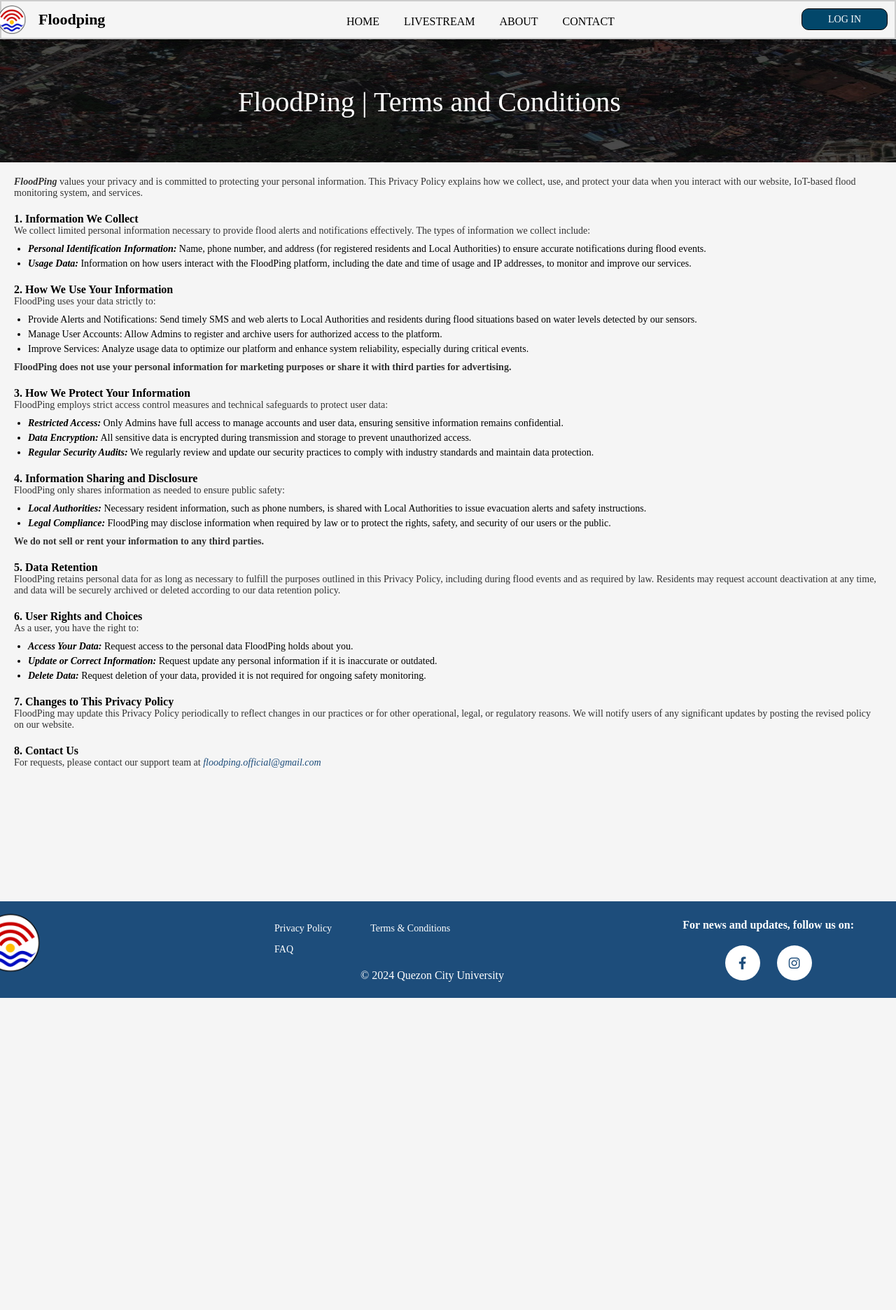
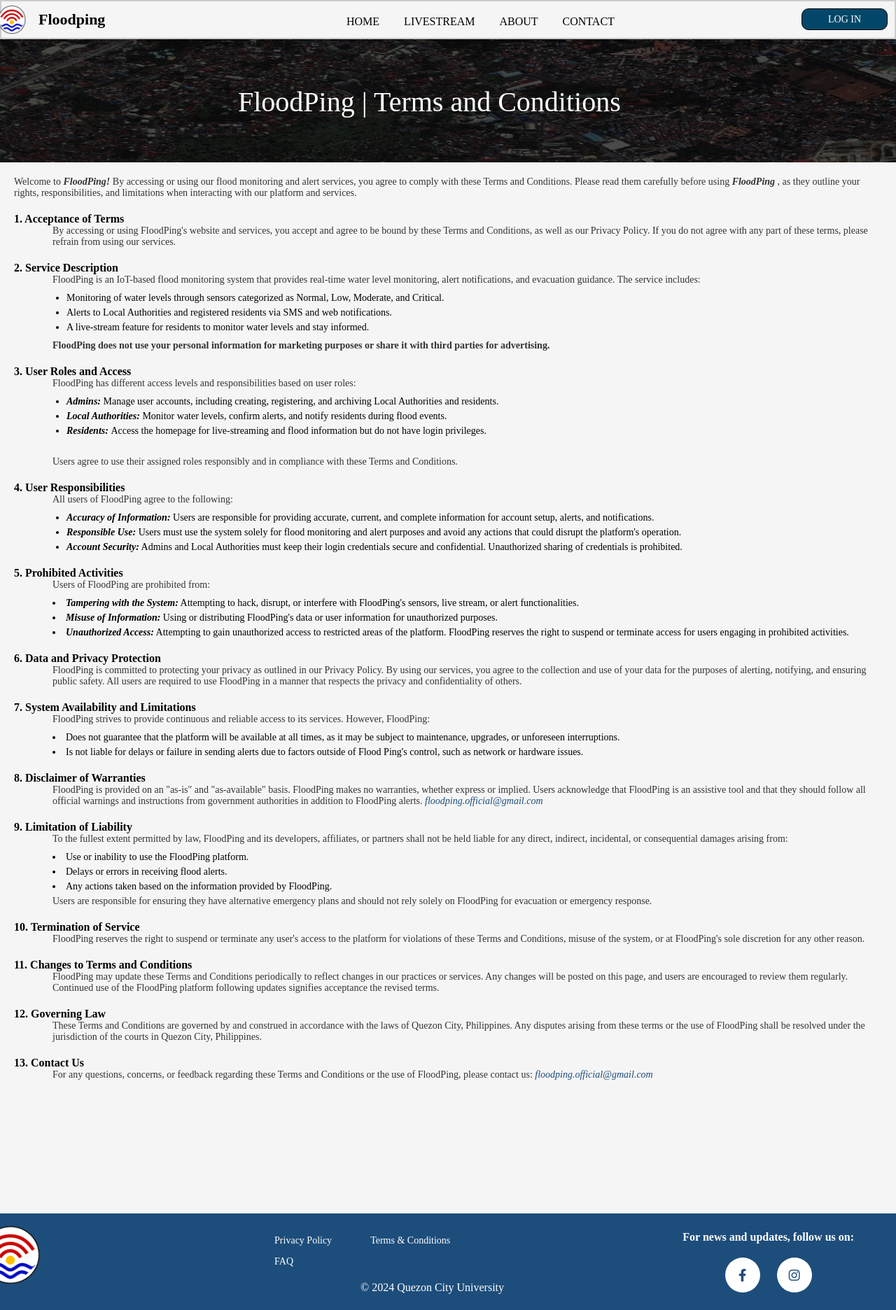
Before and after one commit to futuresoft-dev-eng/Floodping, a PHP site: page /floodping/terms-conditions.php in a window 1280 px wide. Shown: the whole page at 70% size. Before the commit the page ends 1426 px from the top, so only its background shows below. Run offline with PHP 8.4, Linux system fonts and the light colour scheme; some libraries are stand-ins or nearby versions.

Commit message:
Add files via upload

```diff
--- a/terms-conditions.php
+++ b/terms-conditions.php
@@ -105,14 +105,18 @@ body {
     filter: brightness(50%);
 }
 
-.privacy-policy {
+.terms-conditions {
     max-width: 1300px;
     margin: -40px auto;
     padding: 20px;
     background: #F5F5F5;;
 }
 
-.privacy-policy h1 {
+#welcome-text {
+    margin-left: 0px;
+}
+
+.terms-conditions h1 {
     font-size: 40px;
     font-weight: 500;
     color: #fff;
@@ -120,38 +124,41 @@ body {
     position: absolute;
 }
 
-.privacy-policy h2 {
+.terms-conditions h2 {
     font-size: 16px;
     margin-top: 20px;
     color: #000000;
 }
 
-.privacy-policy p {
+.terms-conditions p {
     font-size: 14px;
     margin-bottom: 10px;
+    margin-left: 55px;
     color: #333;
 }
 
-.privacy-policy ul {
+.terms-conditions ul {
     font-size: 14px;
     margin: 10px 0;
     padding-left: 20px;
 }
 
-.privacy-policy li {
+.terms-conditions li {
+    font-size: 14px;
     margin-bottom: 5px;
+    margin-left: 55px;
 }
 
-.privacy-policy a {
+.terms-conditions a {
     color: #1d4d7b;
     text-decoration: none;
 }
 
-.privacy-policy a:hover {
+.terms-conditions a:hover {
     text-decoration: underline;
 }
 
-.privacy-policy .last-updated {
+.terms-conditions .last-updated {
     font-size: 14px;
     color: #888;
     margin-bottom: 20px;
@@ -260,66 +267,88 @@ body {
         <img class="bg-img" src="images/bg.jpg" alt="background">
     </div>
 
-    <div class="privacy-policy">
+    <div class="terms-conditions">
         <p class="last-updated">Last Updated:</p>
         <h1 class="title">FloodPing | Terms and Conditions</h1>
-        <p>
-        <b><i>FloodPing</i></b> values your privacy and is committed to protecting your personal information. This Privacy Policy explains how we collect, use, and protect your data when you interact with our website, IoT-based flood monitoring system, and services.
+        <p id="welcome-text">
+            Welcome to <b><i>FloodPing!</i></b>  By accessing or using our flood monitoring and alert services, you agree to comply with these Terms and Conditions. Please read them carefully before using <b><i>FloodPing</i></b> , as they outline your rights, responsibilities, and limitations when interacting with our platform and services.
         </p>
 
-        <h2>1. Information We Collect</h2>
-        <p>We collect limited personal information necessary to provide flood alerts and notifications effectively. The types of information we collect include:</p>
+        <h2>1. Acceptance of Terms</h2>
+        <p>By accessing or using FloodPing's website and services, you accept and agree to be bound by these Terms and Conditions, as well as our Privacy Policy. If you do not agree with any part of these terms, please refrain from using our services.</p>
+
+        <h2>2. Service Description</h2>
+        <p>FloodPing is an IoT-based flood monitoring system that provides real-time water level monitoring, alert notifications, and evacuation guidance. The service includes:</p>
         <ul>
-            <li><b><i>Personal Identification Information:</i></b> Name, phone number, and address (for registered residents and Local Authorities) to ensure accurate notifications during flood events.</li>
-            <li><b><i>Usage Data:</i></b> Information on how users interact with the FloodPing platform, including the date and time of usage and IP addresses, to monitor and improve our services.</li>
-        </ul>
-
-        <h2>2. How We Use Your Information</h2>
-        <p>FloodPing uses your data strictly to:</p>
-        <ul>
-            <li>Provide Alerts and Notifications: Send timely SMS and web alerts to Local Authorities and residents during flood situations based on water levels detected by our sensors.</li>
-            <li>Manage User Accounts: Allow Admins to register and archive users for authorized access to the platform.</li>
-            <li>Improve Services: Analyze usage data to optimize our platform and enhance system reliability, especially during critical events.</li>
+            <li>Monitoring of water levels through sensors categorized as Normal, Low, Moderate, and Critical.</li>
+            <li>Alerts to Local Authorities and registered residents via SMS and web notifications.</li>
+            <li>A live-stream feature for residents to monitor water levels and stay informed.</li>
         </ul>
         <p><b>FloodPing does not use your personal information for marketing purposes or share it with third parties for advertising.</b></p>
 
-        <h2>3. How We Protect Your Information</h2>
-        <p>FloodPing employs strict access control measures and technical safeguards to protect user data:</p>
+        <h2>3. User Roles and Access</h2>
+        <p>FloodPing has different access levels and responsibilities based on user roles:</p>
         <ul>
-            <li><b><i>Restricted Access:</i></b> Only Admins have full access to manage accounts and user data, ensuring sensitive information remains confidential.</li>
-            <li><b><i>Data Encryption:</i></b> All sensitive data is encrypted during transmission and storage to prevent unauthorized access.</li>
-            <li><b><i>Regular Security Audits:</i></b> We regularly review and update our security practices to comply with industry standards and maintain data protection.</li>
+            <li><b><i>Admins:</i></b> Manage user accounts, including creating, registering, and archiving Local Authorities and residents.</li>
+            <li><b><i>Local Authorities:</i></b> Monitor water levels, confirm alerts, and notify residents during flood events.</li>
+            <li><b><i>Residents: </i></b> Access the homepage for live-streaming and flood information but do not have login privileges.</li>
+        </ul>
+        <br>
+            <p>Users agree to use their assigned roles responsibly and in compliance with these Terms and Conditions.</p>
+
+        <h2>4. User Responsibilities</h2>
+        <p>All users of FloodPing agree to the following:</p>
+        <ul>
+            <li><b><i>Accuracy of Information:</i></b> Users are responsible for providing accurate, current, and complete information for account setup, alerts, and notifications.</li>
+            <li><b><i>Responsible Use:</i></b> Users must use the system solely for flood monitoring and alert purposes and avoid any actions that could disrupt the platform's operation.</li>
+            <li><b><i>Account Security:</i></b> Admins and Local Authorities must keep their login credentials secure and confidential. Unauthorized sharing of credentials is prohibited.</li>
         </ul>
 
-        <h2>4. Information Sharing and Disclosure</h2>
-        <p>FloodPing only shares information as needed to ensure public safety:</p>
-        <ul>
-            <li><b><i>Local Authorities:</i></b> Necessary resident information, such as phone numbers, is shared with Local Authorities to issue evacuation alerts and safety instructions.</li>
-            <li><b><i>Legal Compliance:</i></b> FloodPing may disclose information when required by law or to protect the rights, safety, and security of our users or the public.</li>
-        </ul>
-        <p><b>We do not sell or rent your information to any third parties.</b></p>
+        <h2>5. Prohibited Activities</h2>
+        <p>Users of FloodPing are prohibited from:</p>
+            <li><b><i>Tampering with the System:</i></b> Attempting to hack, disrupt, or interfere with FloodPing's sensors, live stream, or alert functionalities.</li>
+            <li><b><i>Misuse of Information:</i></b> Using or distributing FloodPing's data or user information for unauthorized purposes.</li>
+            <li><b><i> Unauthorized Access:</i></b> Attempting to gain unauthorized access to restricted areas of the platform. FloodPing reserves the right to suspend or terminate access for users engaging in prohibited activities.</li>
 
-        <h2>5. Data Retention</h2>
-        <p>
-            FloodPing retains personal data for as long as necessary to fulfill the purposes outlined in this Privacy Policy, including during flood events and as required by law. Residents may request account deactivation at any time, and data will be securely archived or deleted according to our data retention policy.
+        <h2>6. Data and Privacy Protection</h2>
+        <p>FloodPing is committed to protecting your privacy as outlined in our Privacy Policy. By using our services, you agree to the collection and use of your data for the purposes of alerting, notifying, and ensuring public safety. All users are required to use FloodPing in a manner that respects the privacy and confidentiality of others.
         </p>
 
-        <h2>6. User Rights and Choices</h2>
-        <p>As a user, you have the right to:</p>
-        <ul>
-            <li><b><i>Access Your Data:</i></b> Request access to the personal data FloodPing holds about you.</li>
-            <li><b><i>Update or Correct Information:</i></b> Request update any personal information if it is inaccurate or outdated.</li>
-            <li><b><i>Delete Data:</i></b> Request deletion of your data, provided it is not required for ongoing safety monitoring.</li>
-        </ul>
+        <h2>7. System Availability and Limitations</h2>
+        <p>FloodPing strives to provide continuous and reliable access to its services. However, FloodPing:</p>
+            <li>Does not guarantee that the platform will be available at all times, as it may be subject to maintenance, upgrades, or unforeseen interruptions.</li>
+            <li>Is not liable for delays or failure in sending alerts due to factors outside of Flood Ping's control, such as network or hardware issues.</li>
 
-        <h2>7. Changes to This Privacy Policy</h2>
+        <h2>8. Disclaimer of Warranties</h2>
         <p>
-            FloodPing may update this Privacy Policy periodically to reflect changes in our practices or for other operational, legal, or regulatory reasons. We will notify users of any significant updates by posting the revised policy on our website.
+            FloodPing is provided on an "as-is" and "as-available" basis. FloodPing makes no warranties, whether express or implied.
+            Users acknowledge that FloodPing is an assistive tool and that they should follow all official warnings and instructions from government authorities in addition to FloodPing alerts.
+            <a href="mailto:floodping.official@gmail.com"><i>floodping.official@gmail.com</i></a>
         </p>
 
-        <h2>8. Contact Us</h2>
+        <h2>9. Limitation of Liability</h2>
+        <p>To the fullest extent permitted by law, FloodPing and its developers, affiliates, or partners shall not be held liable for any direct, indirect, incidental, or consequential damages arising from:</p>
+            <li>Use or inability to use the FloodPing platform.</li>
+            <li>Delays or errors in receiving flood alerts.</li>
+            <li>Any actions taken based on the information provided by FloodPing.</li>
+
+        <p>Users are responsible for ensuring they have alternative emergency plans and should not rely solely on FloodPing for evacuation or emergency response.</li>
+
+        <h2>10. Termination of Service</h2>
+        <p>FloodPing reserves the right to suspend or terminate any user's access to the platform for violations of these Terms and Conditions, misuse of the system, or at FloodPing's sole discretion for any other reason.
+        </p>
+
+        <h2>11. Changes to Terms and Conditions</h2>
+        <p>FloodPing may update these Terms and Conditions periodically to reflect changes in our practices or services. Any changes will be posted on this page, and users are encouraged to review them regularly. Continued use of the FloodPing platform following updates signifies acceptance the revised terms.
+        </p>
+
+        <h2>12. Governing Law</h2>
+        <p>These Terms and Conditions are governed by and construed in accordance with the laws of Quezon City, Philippines. Any disputes arising from these terms or the use of FloodPing shall be resolved under the jurisdiction of the courts in Quezon City, Philippines.
+        </p>
+
+        <h2>13. Contact Us</h2>
         <p>
-            For requests, please contact our support team at
+        For any questions, concerns, or feedback regarding these Terms and Conditions or the use of FloodPing, please contact us:
             <a href="mailto:floodping.official@gmail.com"><i>floodping.official@gmail.com</i></a>
         </p>
     </div>
```
